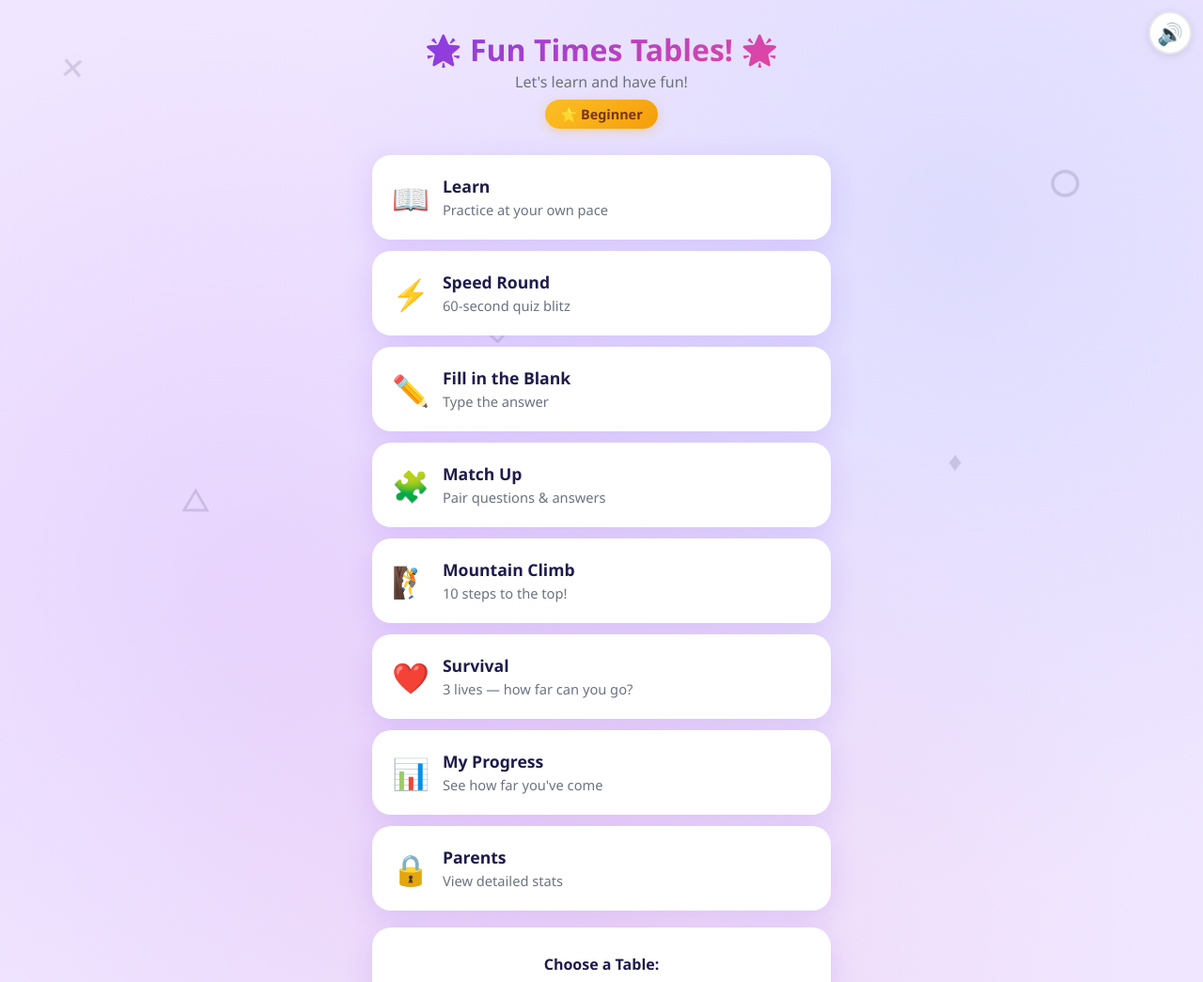
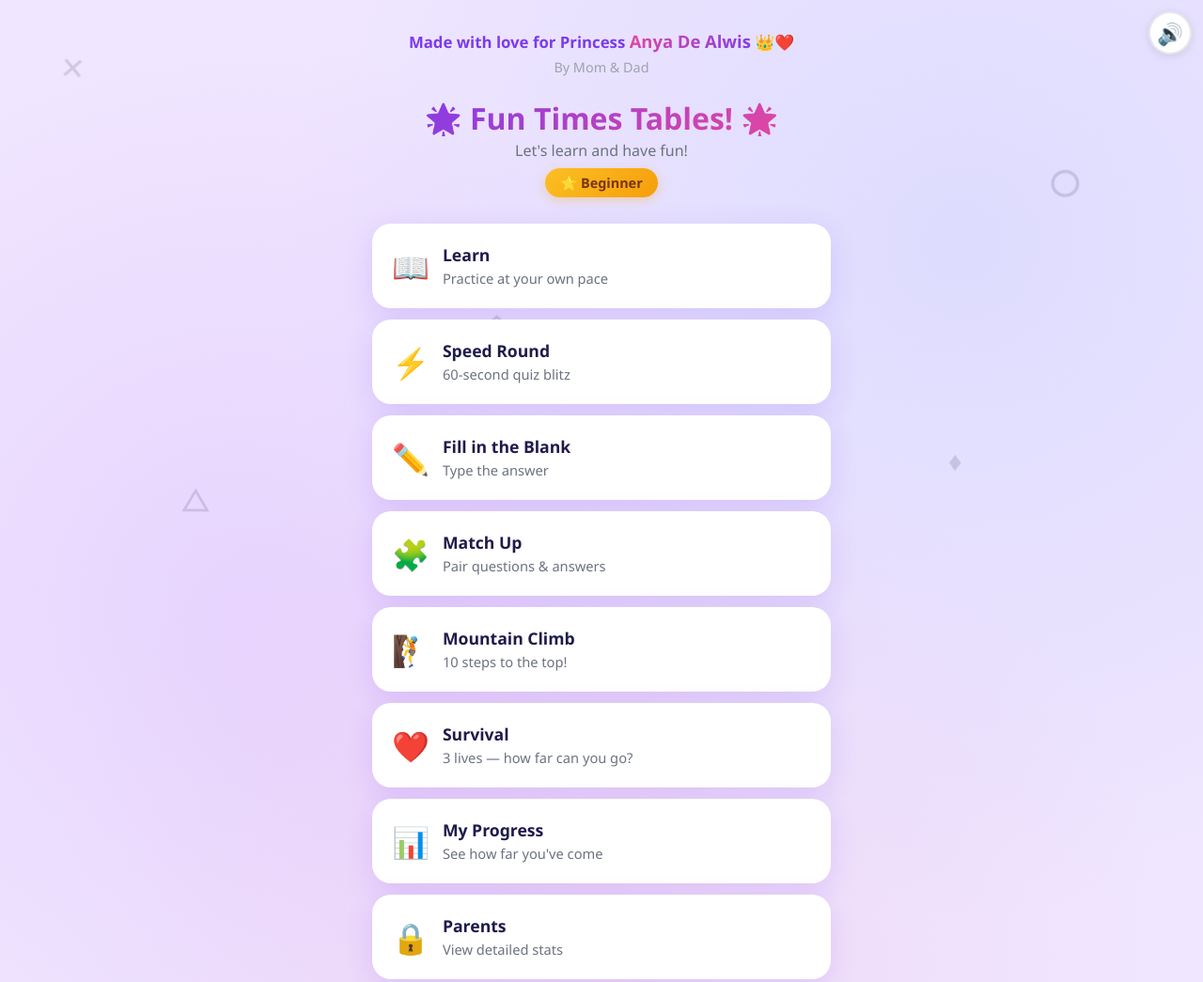
Before and after one commit to AkilaNiwantha/KidsLearningApp, a plain HTML site: page index.html in a window 1280 px wide. Shown: the top 1045 px of the page at 94% size. Drawn offline with Linux system fonts and the light colour scheme.

Commit message:
Update index.html

```diff
--- a/index.html
+++ b/index.html
@@ -236,6 +236,12 @@ body {
 <div class="confetti-container" id="confetti"></div>
 
 <div class="app">
+
+  <!-- DEDICATION -->
+  <div style="text-align:center;padding:14px 10px 6px;font-size:1.05rem;font-weight:600;color:#7c3aed;line-height:1.5;">
+    Made with love for Princess <span style="font-size:1.15rem;background:linear-gradient(135deg,#ec4899,#7c3aed);-webkit-background-clip:text;-webkit-text-fill-color:transparent;background-clip:text;font-weight:800;">Anya De Alwis</span> 👑❤️<br>
+    <span style="font-size:0.9rem;color:#9ca3af;font-weight:400;">By Mom &amp; Dad</span>
+  </div>
 
   <!-- HEADER -->
   <div class="header">
```
